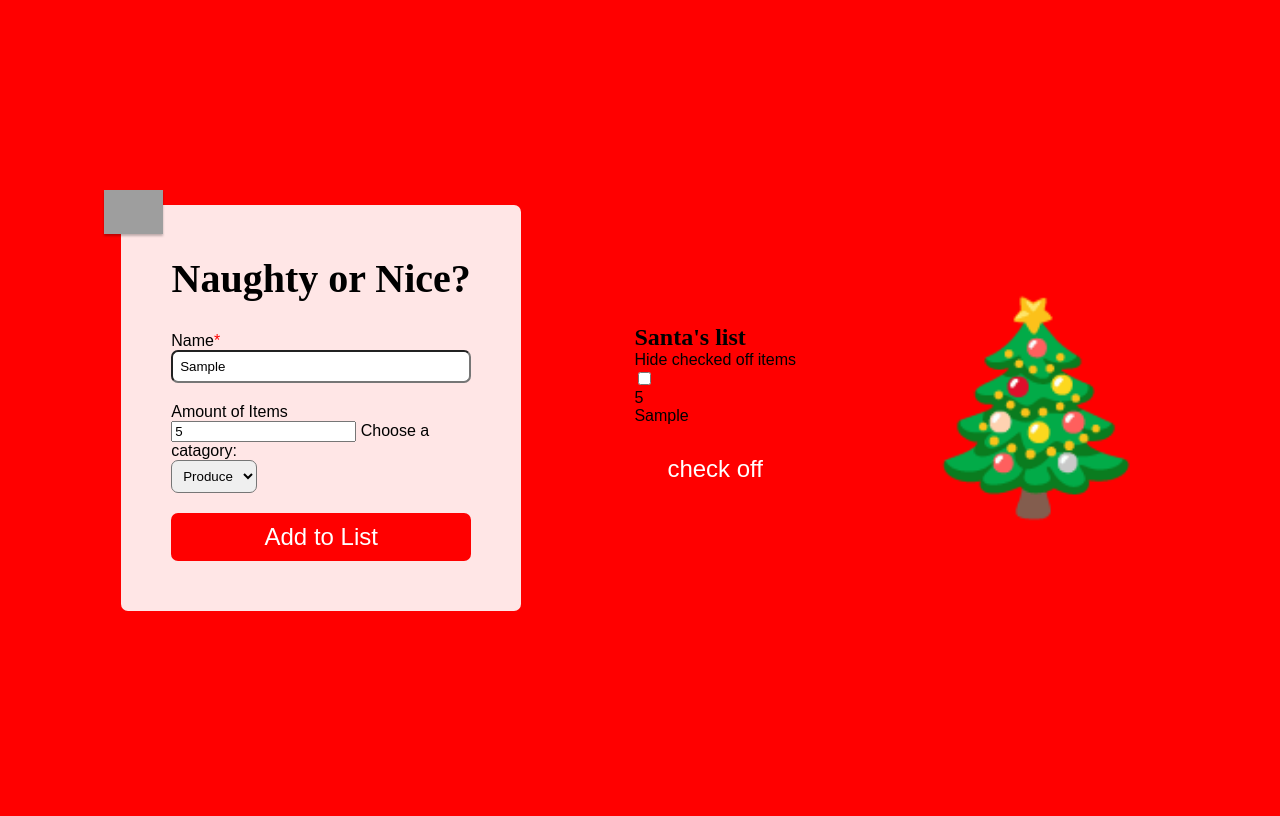
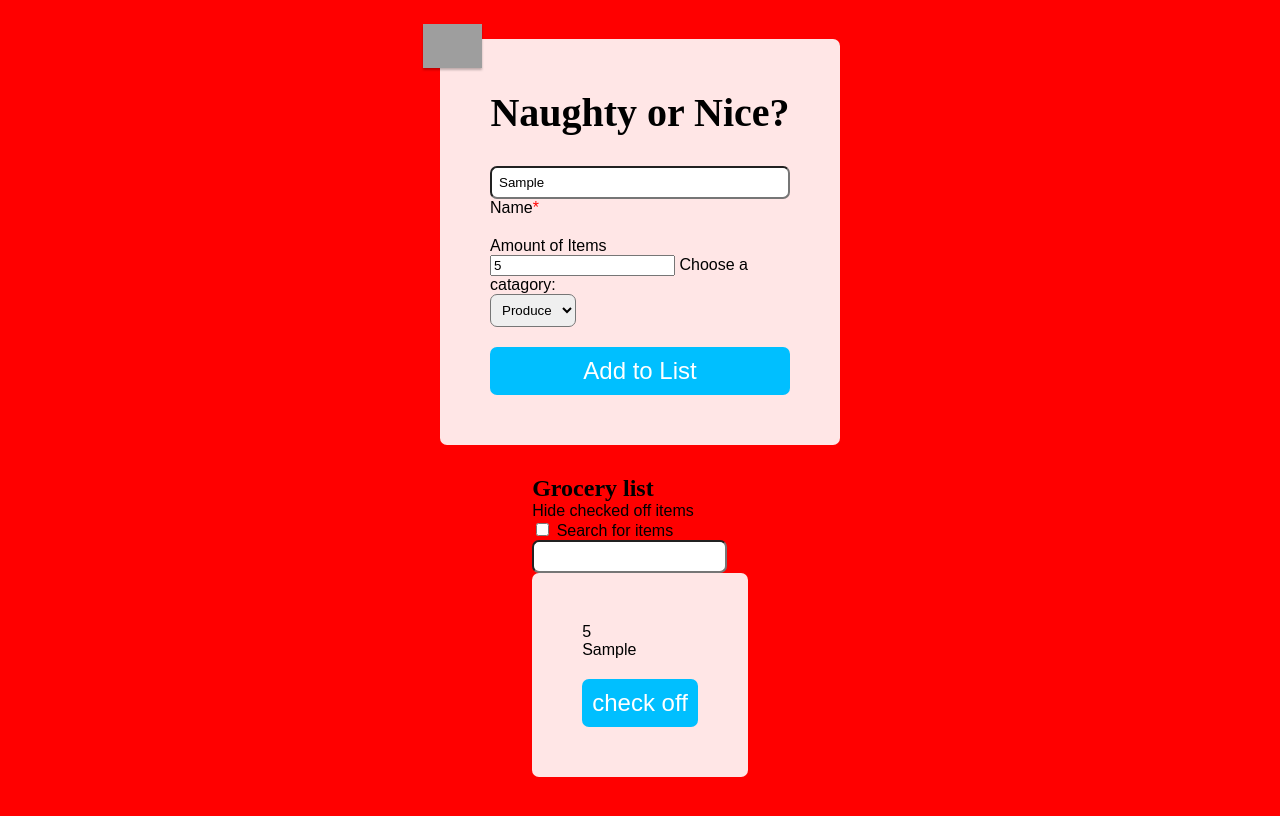
Before and after one commit to jtun3del/mod5assignment2, a plain HTML site: page index.html in a window 1280 px wide. Both pictures are taken after typing "Sample", "5" into the empty fields and a click on the button "Add to List". Drawn offline with nearby package versions, Linux system fonts and the light colour scheme; grey boxes are pictures that could not be loaded; a web font is replaced by a local one.

Commit message:
did a bunch

```diff
--- a/css/style.css
+++ b/css/style.css
@@ -16,6 +16,7 @@ h1, h2, h3, h4, h5, h6 {
     display: flex;
     justify-content: space-evenly;
     align-items: center;
+    flex-direction: column;
     min-height: 100vh;
 }
 
@@ -56,7 +57,7 @@ input:required+label:after{
 form>div {
     display: flex;
     /*justify-content: space-between;*/
-    flex-flow: column-reverse;
+    flex-flow: column;
     margin-bottom: 20px;
 }
 
@@ -70,7 +71,7 @@ form .invalid {
 }
 
 button {
-    background-color: red;
+    background-color: deepskyblue;
     color: white;
     padding: 10px;
     width: 100%;
--- a/index.html
+++ b/index.html
@@ -35,14 +35,22 @@
             <button type="submit">Add to List</button>
         </form>
         <div id="list">
-            <h2> Santa's list</h2>
+            <h2> Grocery list</h2>
             <label for="toggle-hide">Hide checked off items</label>
             <input type="checkbox" id="toggle-hide" >
-            <div id="Produce">
+            <label for="filter-items">Search for items</label>
+            <input type="text" id="filter-items" >
+            <div id="Produce"></div>
+            <div id="Dairy"></div>
+            <div id="Baking"></div>
+            <div id="Grains"></div>
+            <div id="Meat"></div>
+            <div id="Other"></div>
 
-            </div>
+
+
         </div>
-        <div style="font-size:200px">🎄</div>
+
     </div>
     <script src="https://code.jquery.com/jquery-3.7.1.min.js"></script>
     <script src="js/modals/Item.js"></script>
--- a/js/functions.js
+++ b/js/functions.js
@@ -51,3 +51,6 @@ function clearErrors() {
     $(".error").remove();
     $(".invalid").removeClass("invalid")
 }
+function resetCatagories(catagories) {
+    $(catagories).hide().empty()
+}
--- a/js/index.js
+++ b/js/index.js
@@ -34,5 +34,14 @@ $(function (){
     $("#toggle-hide").on("change", function(){
         $(".checked").toggle(".hidden");
     })
+    $("#filter-items").on("change", function(){
+        resetCatagories("#list>div");
+        let target = this.val()
+        let filteredList = itemren.filter(function(item){
+            return item.name === target || item.catagory === target;
+        })
+        filteredList.outputList()
+
+    })
 
 });
--- a/js/modals/SantaListItem.js
+++ b/js/modals/SantaListItem.js
@@ -8,7 +8,7 @@ function SantaListItem(item) {
     this.creatListItemElement = function() {
         let checkOffButton = $(`<button class="checked-off"> check off</button>`);
 
-        const $itemDiv = $("<div class='item'>");
+        const $itemDiv = $("<div class='item white-box'>");
         $itemDiv.append(`<div class="amount">${this.item.amount}</div>`)
         $itemDiv.append(`<div class="name">${this.item.name}</div>`)
         $itemDiv.append(checkOffButton);
--- a/js/modals/santasList.js
+++ b/js/modals/santasList.js
@@ -17,10 +17,10 @@ function SantasList() {
     }
 
     this.outputList = function() {
-        $('#list>div').empty()
+        resetCatagories("#list>div");
         this.itemren.forEach(function(item) {
             const santaListItem = new SantaListItem(item)
-            $(item.catagory).append(santaListItem.creatListItemElement())
+            $(item.catagory).show().append(santaListItem.creatListItemElement())
         })
 
     }
```
